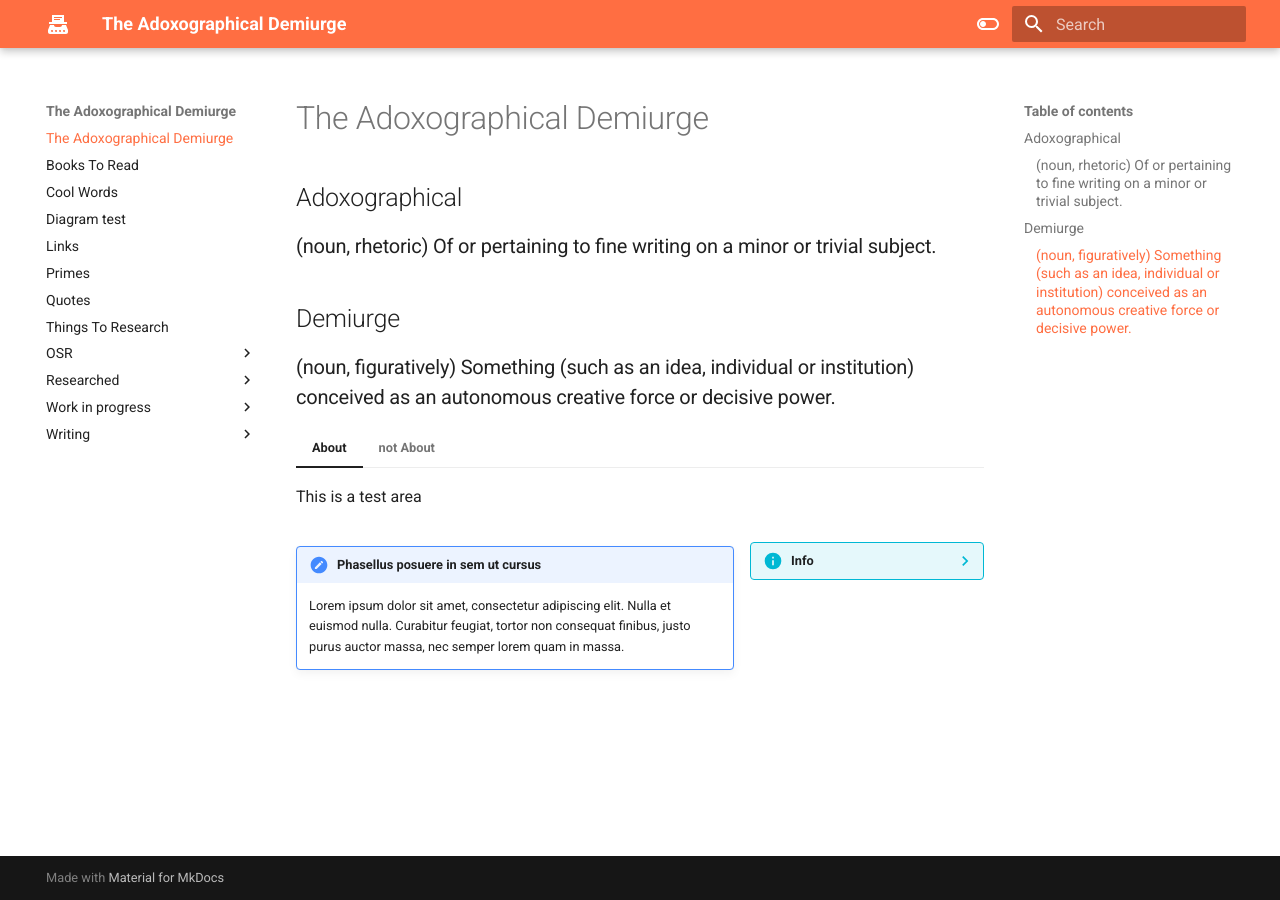
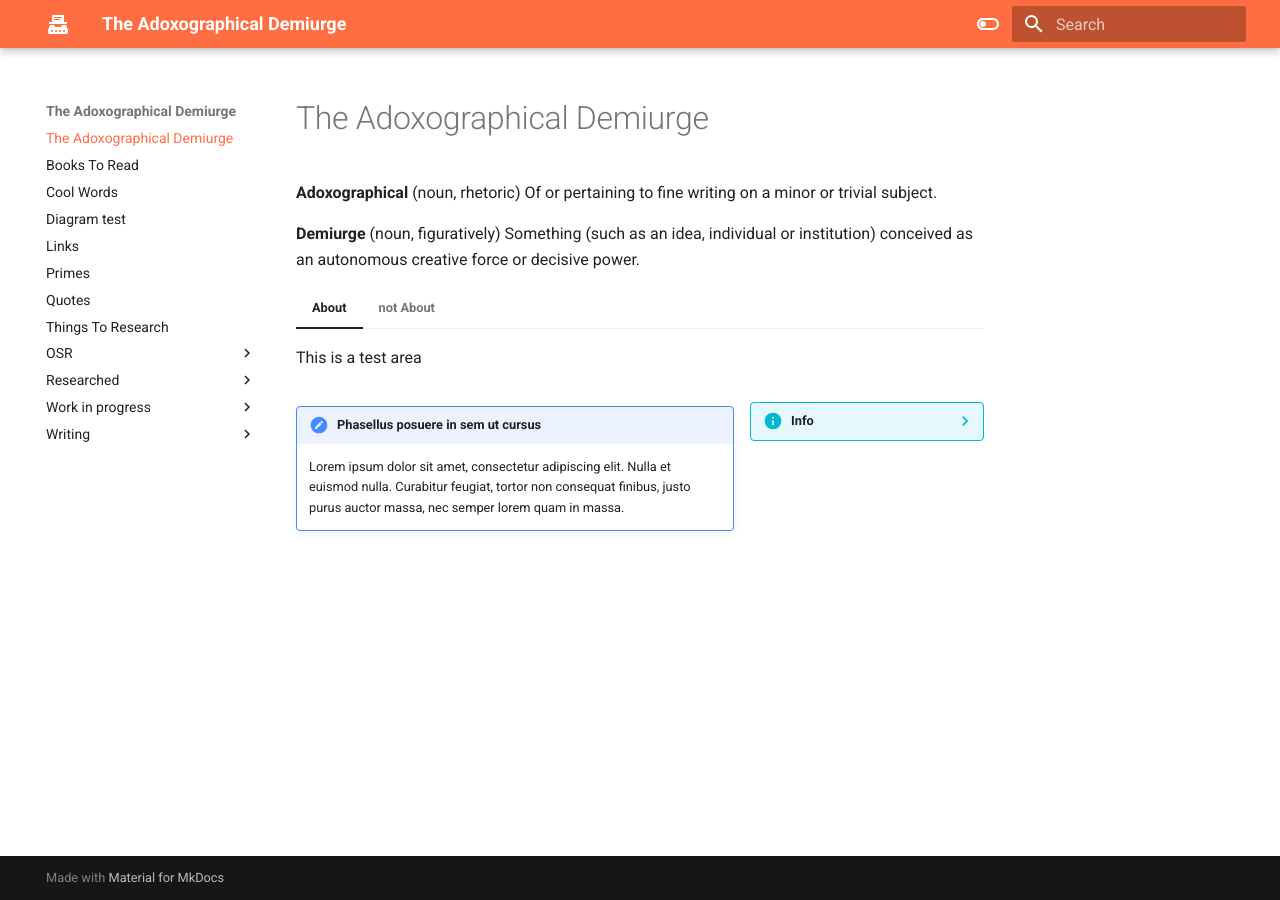
Before and after one commit to madlogmay/adoxographical_demiurge, an MkDocs documentation site: the page built from docs/index.md, in a window 1280 px wide. Built offline with MkDocs 1.6.1 and Material for MkDocs 9.7.7, drawn with Linux system fonts in a browser that asks for light colours.

Commit message:
Update index.md

```diff
--- a/docs/index.md
+++ b/docs/index.md
@@ -1,10 +1,8 @@
 # The Adoxographical Demiurge
 
-## Adoxographical
-### (noun, rhetoric)  Of or pertaining to fine writing on a minor or trivial subject.
+**Adoxographical** (noun, rhetoric)  Of or pertaining to fine writing on a minor or trivial subject.
 
-## Demiurge
-### (noun, figuratively) Something (such as an idea, individual or institution) conceived as an autonomous creative force or decisive power.
+**Demiurge** (noun, figuratively) Something (such as an idea, individual or institution) conceived as an autonomous creative force or decisive power.
 
 === "About"
     This is a test area
```
